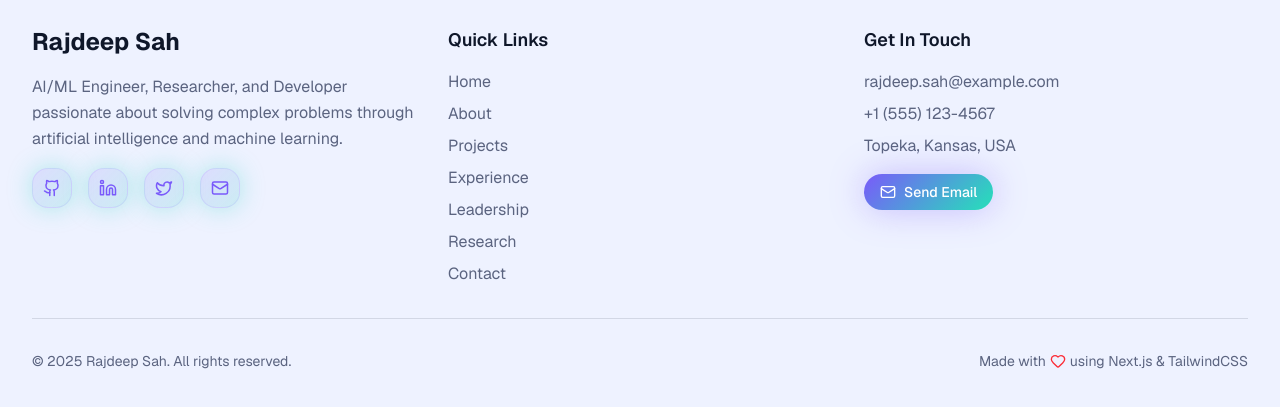
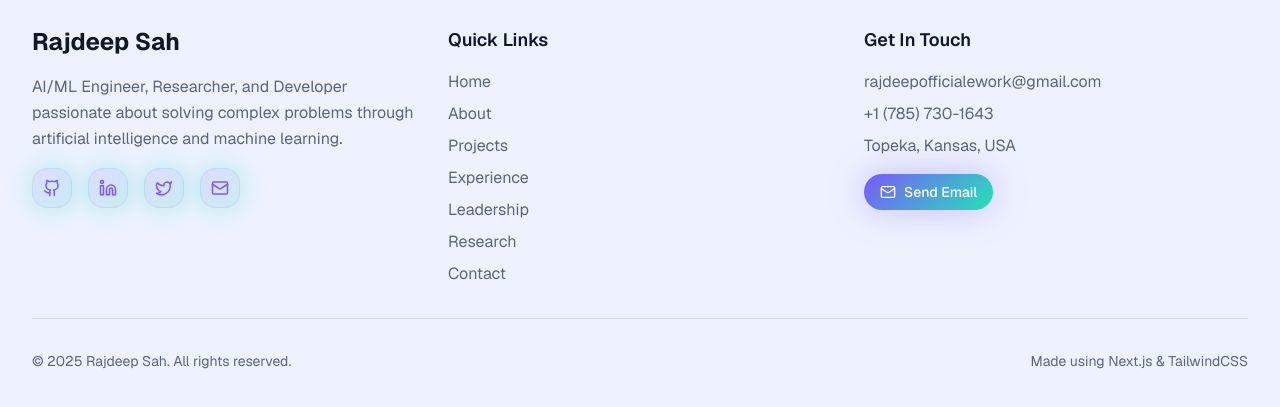
Before and after one commit to RajdeepSah/personalPortfolio, a Next.js app: page / in a window 1280 px wide. Shown: the part 823-1230 px from the top of the page. Built offline with nearby package versions, Linux system fonts and the light colour scheme.

Commit message:
Update Footer

```diff
--- a/src/components/Footer.tsx
+++ b/src/components/Footer.tsx
@@ -11,25 +11,25 @@ const Footer = () => {
     {
       icon: Github,
       label: 'GitHub',
-      link: 'https://github.com/rajdeepsah',
+      link: 'https://github.com/RajdeepSah',
       color: 'hover:text-[var(--accent)]'
     },
     {
       icon: Linkedin,
       label: 'LinkedIn',
-      link: 'https://linkedin.com/in/rajdeepsah',
+      link: 'https://www.linkedin.com/in/rajdeep-sah-0a5363204/',
       color: 'hover:text-[var(--accent-strong)]'
     },
     {
       icon: Twitter,
       label: 'Twitter',
-      link: 'https://twitter.com/rajdeepsah',
+      link: 'https://x.com/RajdeepShah_',
       color: 'hover:text-[var(--accent-strong)]'
     },
     {
       icon: Mail,
       label: 'Email',
-      link: 'mailto:rajdeep.sah@example.com',
+      link: 'mailto:rajdeepofficialework@gmail.com',
       color: 'hover:text-[var(--accent)]'
     }
   ];
@@ -99,12 +99,12 @@ const Footer = () => {
           <div className="space-y-4">
             <h4 className="text-lg font-semibold text-primary">Get In Touch</h4>
             <div className="space-y-2 text-muted">
-              <p>rajdeep.sah@example.com</p>
-              <p>+1 (555) 123-4567</p>
+              <p>rajdeepofficialework@gmail.com</p>
+              <p>+1 (785) 730-1643</p>
               <p>Topeka, Kansas, USA</p>
             </div>
             <motion.a
-              href="mailto:rajdeep.sah@example.com"
+              href="mailto:rajdeepofficialework@gmail.com"
               whileHover={{ scale: 1.05 }}
               whileTap={{ scale: 0.95 }}
               className="inline-flex items-center px-4 py-2 btn-premium text-sm font-medium gap-2"
@@ -125,7 +125,7 @@ const Footer = () => {
               className="text-muted text-sm flex items-center mt-4 md:mt-0"
               whileHover={{ scale: 1.05 }}
             >
-              Made with <Heart className="w-4 h-4 text-red-500 mx-1" /> using Next.js & TailwindCSS
+              Made using Next.js & TailwindCSS
             </motion.p>
           </div>
         </div>
```
